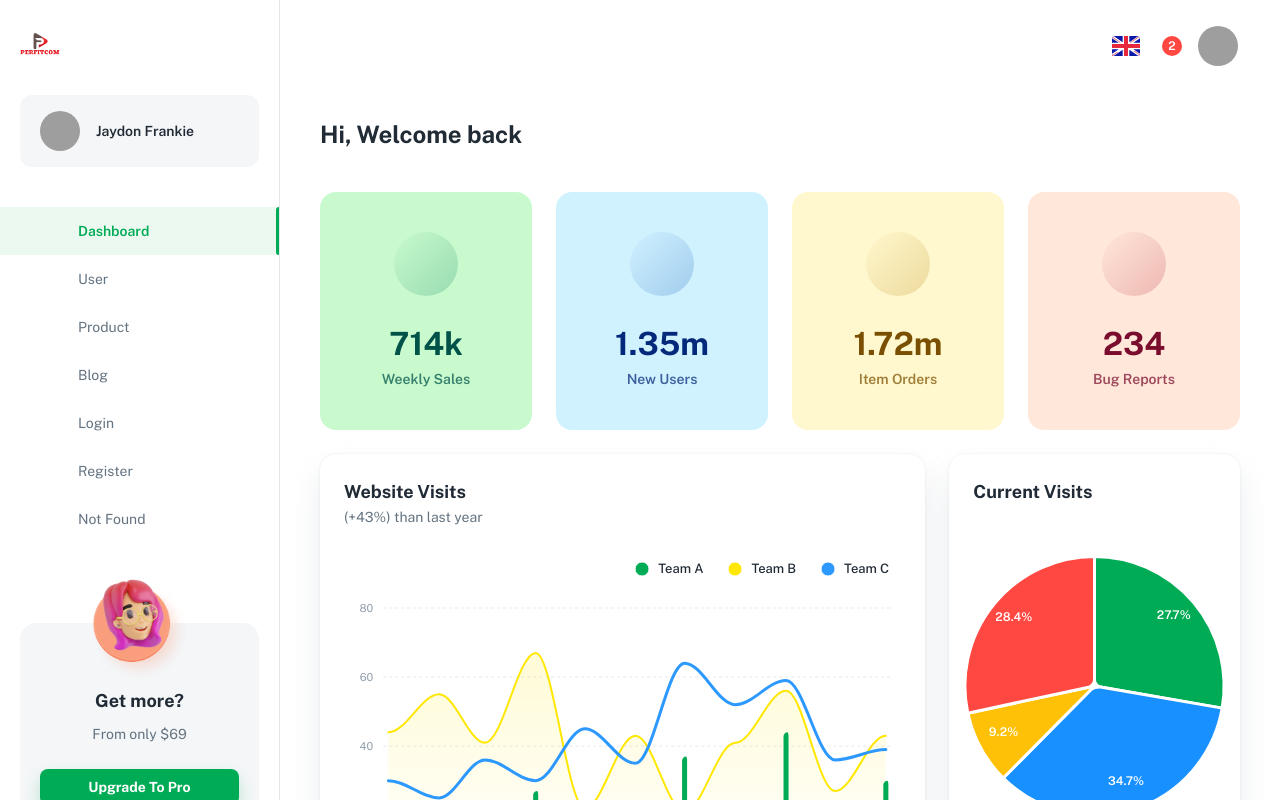
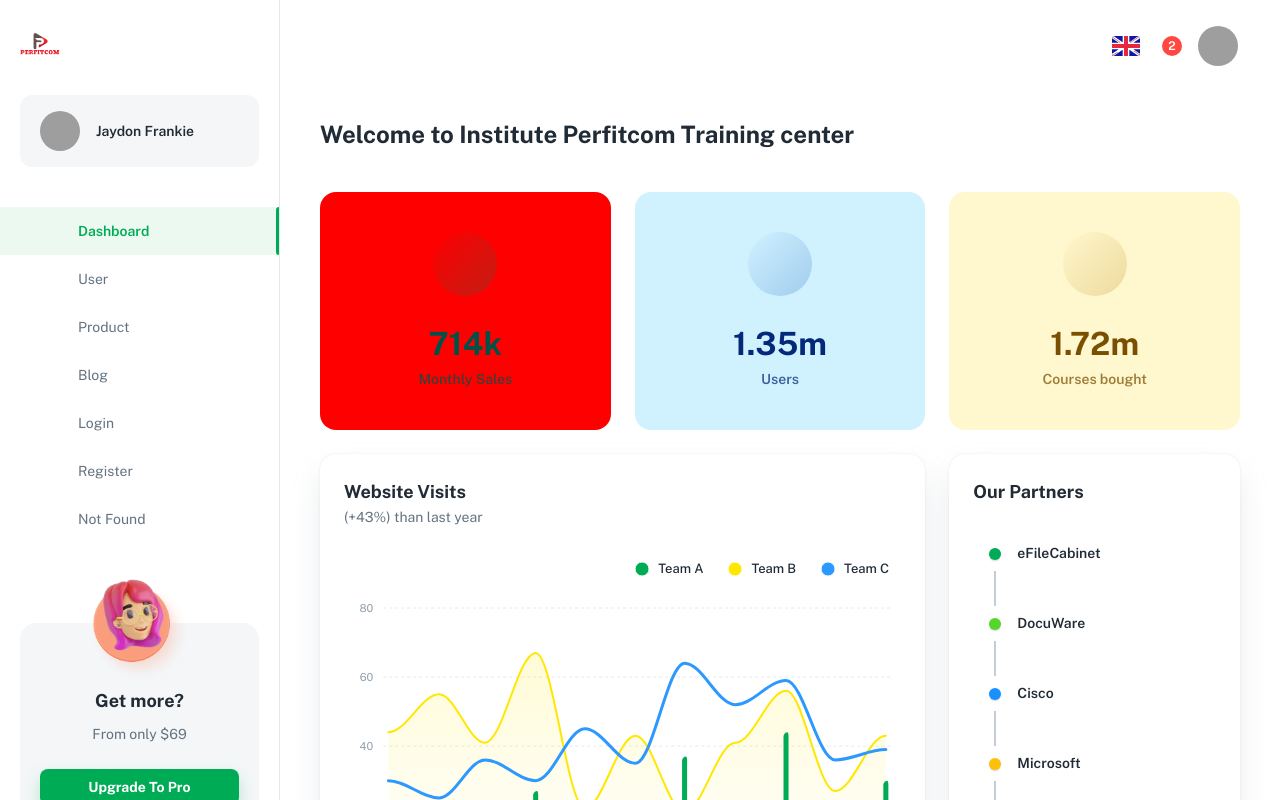
Before and after one commit to ngamessi/institude_perfitcom, a React (Create React App) app: page /dashboard/app in a window 1280 px wide. Shown: the top 800 px of the page. Built offline with nearby package versions, Linux system fonts and the light colour scheme; grey boxes are pictures that could not be loaded; a web font is replaced by a local one.

Commit message:
my message

```diff
--- a/src/components/_dashboard/app/AppItemOrders.js
+++ b/src/components/_dashboard/app/AppItemOrders.js
@@ -44,7 +44,7 @@ export default function AppItemOrders() {
       </IconWrapperStyle>
       <Typography variant="h3">{fShortenNumber(TOTAL)}</Typography>
       <Typography variant="subtitle2" sx={{ opacity: 0.72 }}>
-        Item Orders
+      Courses bought
       </Typography>
     </RootStyle>
   );
--- a/src/components/_dashboard/app/AppNewUsers.js
+++ b/src/components/_dashboard/app/AppNewUsers.js
@@ -44,7 +44,7 @@ export default function AppNewUsers() {
       </IconWrapperStyle>
       <Typography variant="h3">{fShortenNumber(TOTAL)}</Typography>
       <Typography variant="subtitle2" sx={{ opacity: 0.72 }}>
-        New Users
+        Users
       </Typography>
     </RootStyle>
   );
--- a/src/components/_dashboard/app/AppOrderTimeline.js
+++ b/src/components/_dashboard/app/AppOrderTimeline.js
@@ -19,27 +19,33 @@ const TIMELINES = [
   {
     title: 'eFileCabinet',
     time: faker.date.past(),
-    type: 'order1'
+    type: 'order1',
+    icon: 'https://www.google.com/imgres?imgurl=https%3A%2F%2Fplay-lh.googleusercontent.com%2F-v4dAO6e4hNj4Xic4cqHJnjBb30WaHUuuhHerUGnXanBPeFXfphZOWlbu3ICASasE04&imgrefurl=https%3A%2F%2Fplay.google.com%2Fstore%2Fapps%2Fdetails%3Fid%3DeFileCabinetOnline.eFileCabinetOnline%26hl%3Dfr%26gl%3DUS&tbnid=A1BW6RXJMUBwMM&vet=12ahUKEwjJgpiOpvn4AhXYhM4BHTKVDWYQMygAegUIARCoAQ..i&docid=YRImtXWDMAEDJM&w=512&h=512&itg=1&q=efilecabinet&ved=2ahUKEwjJgpiOpvn4AhXYhM4BHTKVDWYQMygAegUIARCoAQ',
+
   },
   {
     title: 'DocuWare',
     time: faker.date.past(),
-    type: 'order2'
+    type: 'order2',
+    icon: 'https://www.google.com/imgres?imgurl=https%3A%2F%2Fplay-lh.googleusercontent.com%2F-v4dAO6e4hNj4Xic4cqHJnjBb30WaHUuuhHerUGnXanBPeFXfphZOWlbu3ICASasE04&imgrefurl=https%3A%2F%2Fplay.google.com%2Fstore%2Fapps%2Fdetails%3Fid%3DeFileCabinetOnline.eFileCabinetOnline%26hl%3Dfr%26gl%3DUS&tbnid=A1BW6RXJMUBwMM&vet=12ahUKEwjJgpiOpvn4AhXYhM4BHTKVDWYQMygAegUIARCoAQ..i&docid=YRImtXWDMAEDJM&w=512&h=512&itg=1&q=efilecabinet&ved=2ahUKEwjJgpiOpvn4AhXYhM4BHTKVDWYQMygAegUIARCoAQ',
   },
   {
     title: 'Cisco',
     time: faker.date.past(),
-    type: 'order3'
+    type: 'order3',
+    icon:'https://www.google.com/imgres?imgurl=https%3A%2F%2Fplay-lh.googleusercontent.com%2F-v4dAO6e4hNj4Xic4cqHJnjBb30WaHUuuhHerUGnXanBPeFXfphZOWlbu3ICASasE04&imgrefurl=https%3A%2F%2Fplay.google.com%2Fstore%2Fapps%2Fdetails%3Fid%3DeFileCabinetOnline.eFileCabinetOnline%26hl%3Dfr%26gl%3DUS&tbnid=A1BW6RXJMUBwMM&vet=12ahUKEwjJgpiOpvn4AhXYhM4BHTKVDWYQMygAegUIARCoAQ..i&docid=YRImtXWDMAEDJM&w=512&h=512&itg=1&q=efilecabinet&ved=2ahUKEwjJgpiOpvn4AhXYhM4BHTKVDWYQMygAegUIARCoAQ',
   },
   {
     title: 'Microsoft',
     time: faker.date.past(),
-    type: 'order4'
+    type: 'order4',
+    icon: 'https://www.google.com/imgres?imgurl=https%3A%2F%2Fplay-lh.googleusercontent.com%2F-v4dAO6e4hNj4Xic4cqHJnjBb30WaHUuuhHerUGnXanBPeFXfphZOWlbu3ICASasE04&imgrefurl=https%3A%2F%2Fplay.google.com%2Fstore%2Fapps%2Fdetails%3Fid%3DeFileCabinetOnline.eFileCabinetOnline%26hl%3Dfr%26gl%3DUS&tbnid=A1BW6RXJMUBwMM&vet=12ahUKEwjJgpiOpvn4AhXYhM4BHTKVDWYQMygAegUIARCoAQ..i&docid=YRImtXWDMAEDJM&w=512&h=512&itg=1&q=efilecabinet&ved=2ahUKEwjJgpiOpvn4AhXYhM4BHTKVDWYQMygAegUIARCoAQ',
   },
   {
     title: 'Kapersky',
     time: faker.date.past(),
-    type: 'order5'
+    type: 'order5',
+    icon: 'https://www.google.com/imgres?imgurl=https%3A%2F%2Fplay-lh.googleusercontent.com%2F-v4dAO6e4hNj4Xic4cqHJnjBb30WaHUuuhHerUGnXanBPeFXfphZOWlbu3ICASasE04&imgrefurl=https%3A%2F%2Fplay.google.com%2Fstore%2Fapps%2Fdetails%3Fid%3DeFileCabinetOnline.eFileCabinetOnline%26hl%3Dfr%26gl%3DUS&tbnid=A1BW6RXJMUBwMM&vet=12ahUKEwjJgpiOpvn4AhXYhM4BHTKVDWYQMygAegUIARCoAQ..i&docid=YRImtXWDMAEDJM&w=512&h=512&itg=1&q=efilecabinet&ved=2ahUKEwjJgpiOpvn4AhXYhM4BHTKVDWYQMygAegUIARCoAQ',
   }
 ];
 
@@ -69,9 +75,7 @@ function OrderItem({ item, isLast }) {
       </TimelineSeparator>
       <TimelineContent>
         <Typography variant="subtitle2">{title}</Typography>
-        <Typography variant="caption" sx={{ color: 'text.secondary' }}>
-          {fDateTime(time)}
-        </Typography>
+
       </TimelineContent>
     </TimelineItem>
   );
@@ -86,7 +90,7 @@ export default function AppOrderTimeline() {
         }
       }}
     >
-      <CardHeader title="Order Timeline" />
+      <CardHeader title="Our Partners"/>
       <CardContent>
         <Timeline>
           {TIMELINES.map((item, index) => (
--- a/src/components/_dashboard/app/AppWeeklySales.js
+++ b/src/components/_dashboard/app/AppWeeklySales.js
@@ -13,13 +13,13 @@ const RootStyle = styled(Card)(({ theme }) => ({
   textAlign: 'center',
   padding: theme.spacing(5, 0),
   color: theme.palette.primary.darker,
-  backgroundColor: theme.palette.primary.lighter
+  backgroundColor: theme.palette.primary.red,
 }));
 
 const IconWrapperStyle = styled('div')(({ theme }) => ({
   margin: 'auto',
   display: 'flex',
-  borderRadius: '50%',
+  borderRadius: '90%',
   alignItems: 'center',
   width: theme.spacing(8),
   height: theme.spacing(8),
@@ -44,7 +44,7 @@ export default function AppWeeklySales() {
       </IconWrapperStyle>
       <Typography variant="h3">{fShortenNumber(TOTAL)}</Typography>
       <Typography variant="subtitle2" sx={{ opacity: 0.72 }}>
-        Weekly Sales
+        Monthly Sales
       </Typography>
     </RootStyle>
   );
--- a/src/pages/DashboardApp.js
+++ b/src/pages/DashboardApp.js
@@ -5,7 +5,7 @@ import Page from '../components/Page';
 import {
   AppTasks,
   AppNewUsers,
-  AppBugReports,
+
   AppItemOrders,
   AppNewsUpdate,
   AppWeeklySales,
@@ -21,23 +21,20 @@ import {
 
 export default function DashboardApp() {
   return (
-    <Page title="Dashboard | Minimal-UI">
+    <Page title="Perfitcom | Institute">
       <Container maxWidth="xl">
         <Box sx={{ pb: 5 }}>
-          <Typography variant="h4">Hi, Welcome back</Typography>
+          <Typography variant="h4">Welcome to Institute Perfitcom Training center</Typography>
         </Box>
         <Grid container spacing={3}>
-          <Grid item xs={12} sm={6} md={3}>
+          <Grid item xs={12} sm={6} md={4}>
             <AppWeeklySales />
           </Grid>
-          <Grid item xs={12} sm={6} md={3}>
+          <Grid item xs={12} sm={6} md={4}>
             <AppNewUsers />
           </Grid>
-          <Grid item xs={12} sm={6} md={3}>
+          <Grid item xs={12} sm={6} md={4}>
             <AppItemOrders />
-          </Grid>
-          <Grid item xs={12} sm={6} md={3}>
-            <AppBugReports />
           </Grid>
 
           <Grid item xs={12} md={6} lg={8}>
@@ -45,7 +42,7 @@ export default function DashboardApp() {
           </Grid>
 
           <Grid item xs={12} md={6} lg={4}>
-            <AppCurrentVisits />
+            <AppOrderTimeline />
           </Grid>
 
           <Grid item xs={12} md={6} lg={8}>
@@ -60,16 +57,18 @@ export default function DashboardApp() {
             <AppNewsUpdate />
           </Grid>
 
+
           <Grid item xs={12} md={6} lg={4}>
-            <AppOrderTimeline />
+            <AppCurrentVisits />
           </Grid>
 
           <Grid item xs={12} md={6} lg={4}>
             <AppTrafficBySite />
           </Grid>
-
           <Grid item xs={12} md={6} lg={8}>
             <AppTasks />
+
+
           </Grid>
         </Grid>
       </Container>
--- a/src/pages/Login.js
+++ b/src/pages/Login.js
@@ -52,7 +52,7 @@ export default function Login() {
       <MHidden width="mdDown">
         <SectionStyle>
           <Typography variant="h3" sx={{ px: 5, mt: 10, mb: 5 }}>
-            Hi, Welcome Back
+            Hi, Welcome  to Perfitcom
           </Typography>
           <img src="/static/illustrations/illustration_login.png" alt="login" />
         </SectionStyle>
@@ -62,7 +62,7 @@ export default function Login() {
         <ContentStyle>
           <Stack sx={{ mb: 5 }}>
             <Typography variant="h4" gutterBottom>
-              Sign in to Minimal
+              Sign in to Perfitcom
             </Typography>
             <Typography sx={{ color: 'text.secondary' }}>Enter your details below.</Typography>
           </Stack>
--- a/src/pages/Products.js
+++ b/src/pages/Products.js
@@ -47,10 +47,10 @@ export default function EcommerceShop() {
   };
 
   return (
-    <Page title="Dashboard: Products | Minimal-UI">
+    <Page title="Dashboard: Courses | Perfitcom">
       <Container>
         <Typography variant="h4" sx={{ mb: 5 }}>
-          Products
+          Courses
         </Typography>
 
         <Stack
--- a/src/pages/Register.js
+++ b/src/pages/Register.js
@@ -41,7 +41,7 @@ const ContentStyle = styled('div')(({ theme }) => ({
 
 export default function Register() {
   return (
-    <RootStyle title="Register | Minimal-UI">
+    <RootStyle title="Register | Perfitcom">
       <AuthLayout>
         Already have an account? &nbsp;
         <Link underline="none" variant="subtitle2" component={RouterLink} to="/login">
@@ -52,7 +52,7 @@ export default function Register() {
       <MHidden width="mdDown">
         <SectionStyle>
           <Typography variant="h3" sx={{ px: 5, mt: 10, mb: 5 }}>
-            Manage the job more effectively with Minimal
+            Manage the job more effectively with Perfitcom
           </Typography>
           <img alt="register" src="/static/illustrations/illustration_register.png" />
         </SectionStyle>
@@ -74,7 +74,7 @@ export default function Register() {
           <RegisterForm />
 
           <Typography variant="body2" align="center" sx={{ color: 'text.secondary', mt: 3 }}>
-            By registering, I agree to Minimal&nbsp;
+            By registering, I agree to Perfitcom&nbsp;
             <Link underline="always" sx={{ color: 'text.primary' }}>
               Terms of Service
             </Link>
--- a/src/pages/User.js
+++ b/src/pages/User.js
@@ -132,7 +132,7 @@ export default function User() {
   const isUserNotFound = filteredUsers.length === 0;
 
   return (
-    <Page title="User | Minimal-UI">
+    <Page title="User | Perfitcom">
       <Container>
         <Stack direction="row" alignItems="center" justifyContent="space-between" mb={5}>
           <Typography variant="h4" gutterBottom>
@@ -144,7 +144,7 @@ export default function User() {
             to="#"
             startIcon={<Icon icon={plusFill} />}
           >
-            New User
+            User
           </Button>
         </Stack>
 
--- a/src/theme/palette.js
+++ b/src/theme/palette.js
@@ -1,3 +1,4 @@
+import { red } from '@mui/material/colors';
 import { alpha } from '@mui/material/styles';
 
 // ----------------------------------------------------------------------
@@ -34,6 +35,7 @@ const PRIMARY = {
   main: '#00AB55',
   dark: '#007B55',
   darker: '#005249',
+  red:'#ff0000',
   contrastText: '#fff'
 };
 const SECONDARY = {
```
